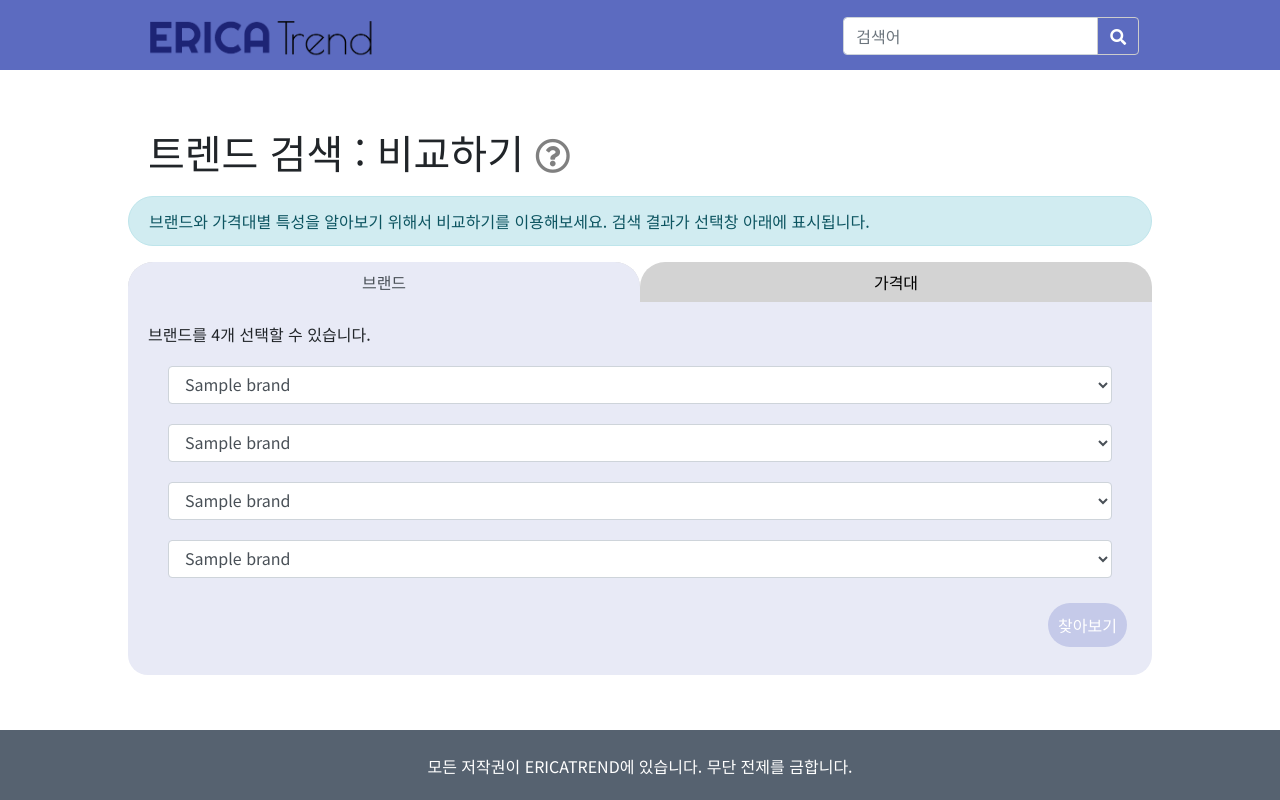
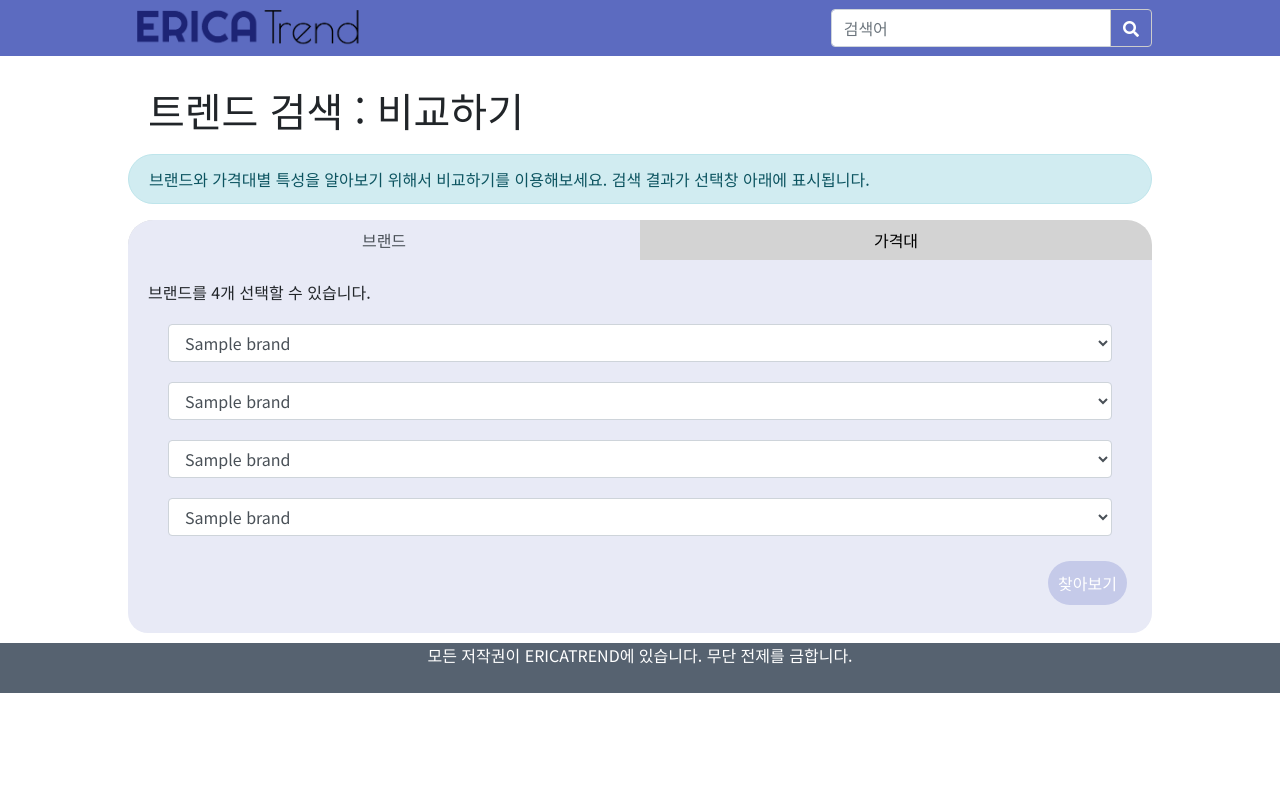
Before and after one commit to hajinhoe-backup/ericatrend, a Flask app: template templates/search/compare.html in a window 1280 px wide. Run offline with Flask 2, Linux system fonts and the light colour scheme; the template is opened without the code that fills it: most values are stand-ins (such as "Sample title", 1, 10 or a date in 2020); parts of the project's set-up code (start-up, migrations or seed data) failed here and were passed over; some libraries are stand-ins or nearby versions.

```diff
--- a/static/common.css
+++ b/static/common.css
@@ -39,16 +39,13 @@ iframe {
 }
 
 footer{
+    height: 50px;
     text-align: center;
-    height: 70px;
-    margin-top: auto;
     background-color: #566270;
 }
 
 footer span{
-    position: relative;
     color: white;
-    top: 35%;
 }
 
 .btn-outline-secondary{
--- a/static/compare.css
+++ b/static/compare.css
@@ -1,28 +1,20 @@
 * { font-family: 'Noto Sans KR', sans-serif; }
 
-html, body {
-    height: 100%;
+nav{
+    background-color: #5C6BC0;
+    height: 56px;
 }
 
-body {
-    display: flex;
-    flex-flow: column;
+#compare_nav_box{
+    width: 1280px;
+    max-width: 80%;
+    margin: auto;
 }
 
-.navbar {
-    background-color: #5C6BC0;
-    height: 70px;
-}
-
-.container {
-    max-width: 80%;
-    margin: auto;
-    padding: 0px;
-}
-
-#compare_nav h3 a {
-    color: white;
-    text-decoration: none;
+nav  form{
+    display: inline-block;
+    margin-top: 9px;
+    width: 100%;
 }
 
 #button-addon2 {
@@ -38,26 +30,13 @@ body {
     color: black;
 }
 
-.nav-item{
-    border-radius: 25px 25px 0px 0px;
-    background-color: lightgrey;
-}
 
-.nav .nav-link.active, .nav .show > .nav-link{
-    background-color: #E8EAF6;
-    border-radius: 25px 25px 0px 0px;
-}
-
-#search_box {
-    color: white;
-    margin-top: 3%;
-}
 
 #compare_option_box{
     overflow: hidden;
     padding: 20px;
     background-color: #E8EAF6;
-    border-radius: 0px 0px 20px 20px;
+    border-radius: 0 0 20px 20px;
     transition: 0.5s;
 }
 
@@ -84,3 +63,28 @@ button[type="submit"]:hover {
     background-color: #1A237E;
     border: none;
 }
+
+#pills-home-tab.nav-link{
+    border-radius: 25px 0 0 0;
+}
+
+#item1{
+    border-radius: 25px 0 0 0;
+}
+
+#pills-profile-tab{
+    border-radius: 0 25px 0 0;
+}
+
+#item2{
+    border-radius: 0 25px 0 0;
+}
+
+
+.nav-item{
+    background-color: lightgrey;
+}
+
+.nav .nav-link.active, .nav .show > .nav-link{
+    background-color: #E8EAF6;
+}
--- a/templates/search/compare.html
+++ b/templates/search/compare.html
@@ -63,9 +63,14 @@
 {% endblock %}
 
 {% block body %}
-        <nav class="navbar navbar-fixed-top" id="compare_nav">
-            <div class="container">
-                 <img src="../../static/images/nav_logo.png" onclick="location.href='/' " style="max-height: 3.5rem; cursor: pointer;">
+    <nav>
+        <div class="align-middle" id="compare_nav_box">
+            <div class="row">
+                <div class="col-4">
+                <a href="/"><img src="../../static/images/nav_logo.png" style="max-height: 3.5rem; cursor: pointer;"></a>
+                </div>
+                <div class="col-4"></div>
+                <div class="col-4">
                 <form action="{{ url_for('search.process') }}" method="get">
                     <div id = "search_box" class="input-group mb-3">
                         <input name="search_words" type="text" class="form-control" placeholder="검색어" aria-label="Search Input" aria-describedby="button-addon2">
@@ -75,31 +80,28 @@
                     </div>
                 </form>
                 </div>
-
+            </div>
+        </div>
     </nav>
     <div id="contents">
-
-
         <header>
             <div class="compare_header">
-                <h1>트렌드 검색 : 비교하기 <a id="generate_alert" class="far fa-sm fa-question-circle" style="color:grey;"></a></h1>
+                <h1>트렌드 검색 : 비교하기</h1>
                 <div id="alert" class="alert alert-info" role="alert">
                   <span class="glyphicon glyphicon-exclamation-sign" aria-hidden="true"></span>
-                  <span class="sr-only">Error:</span>
                   브랜드와 가격대별 특성을 알아보기 위해서 비교하기를 이용해보세요. 검색 결과가 선택창 아래에 표시됩니다.
                 </div>
             </div>
         </header>
         <ul class="nav nav-tabs nav-justified">
-            <li class="nav-item">
+            <li class="nav-item" id="item1">
                 <a style="border: none;" class="nav-link active" id="pills-home-tab" data-toggle="pill" href="#pills-home" role="tab" aria-controls="pills-home" aria-selected="true"> 브랜드 </a>
               </li>
-          <li class="nav-item">
+          <li class="nav-item" id="item2">
             <a style="border: none;" class="nav-link" id="pills-profile-tab" data-toggle="pill" href="#pills-profile" role="tab" aria-controls="pills-profile" aria-selected="false"> 가격대 </a>
           </li>
         </ul>
         <section id="compare_option_box">
-
             <div class="tab-content" id="pills-tabContent">
               <div class="tab-pane fade show active" id="pills-home" role="tabpanel" aria-labelledby="pills-home-tab">
                 <p>브랜드를 4개 선택할 수 있습니다.</p>
@@ -153,6 +155,9 @@
               </div>
             </div>
         </section>
+        <section id="result_box">
+            <!--지우지 마세요-->
+        </section>
         <section id="loading" style="display: none">
             <div class="row" style="width: 300px; margin: 20px auto 20px auto;">
                 <div class="col-3 p-0" style="text-align: center;">
```
Lines whose indentation alone changed are shown as unchanged.
